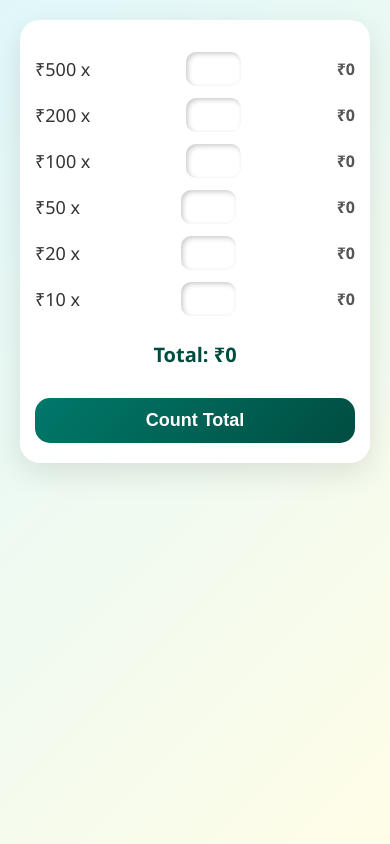
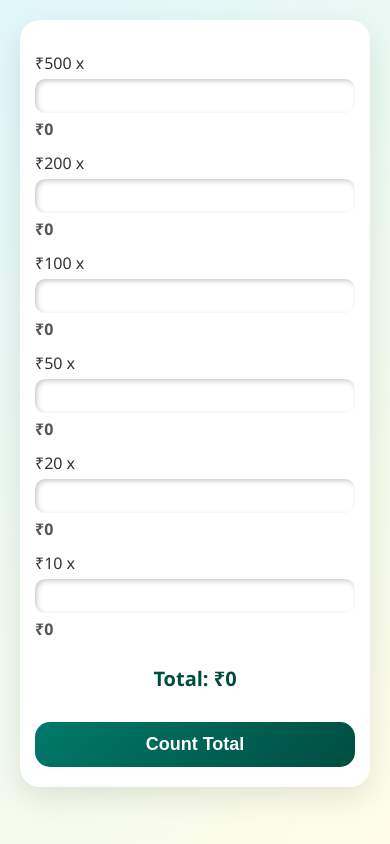
Before and after one commit to dilipsingh70/Money-coun-, a plain HTML site: page index.html in a window 390 px wide. Drawn offline with Linux system fonts and the light colour scheme.

Commit message:
Update index.html

```diff
--- a/index.html
+++ b/index.html
@@ -2,13 +2,14 @@
 <html lang="en">
 <head>
   <meta charset="UTF-8">
-  <title>Cash Counter</title>
+  <title>Dilip Cash Counter</title>
   <style>
     * {
       margin: 0;
       padding: 0;
       box-sizing: border-box;
     }
+
     body {
       font-family: 'Segoe UI', Tahoma, Geneva, Verdana, sans-serif;
       background: linear-gradient(135deg, #e0f7fa, #fffde7);
@@ -24,8 +25,8 @@
       border-radius: 20px;
       padding: 30px 25px;
       box-shadow: 0 10px 30px rgba(0,0,0,0.1);
+      width: 100%;
       max-width: 400px;
-      width: 100%;
     }
 
     .row {
@@ -82,12 +83,27 @@
       background: linear-gradient(135deg, #004d40, #00796b);
     }
 
+    /* Mobile Responsive */
     @media (max-width: 500px) {
       .container {
         padding: 20px 15px;
+        max-width: 100%;
       }
+
+      .row {
+        flex-direction: column;
+        align-items: flex-start;
+        gap: 5px;
+      }
+
+      label, span {
+        font-size: 16px;
+        width: 100%;
+        text-align: left;
+      }
+
       input[type="number"] {
-        width: 55px;
+        width: 100%;
       }
     }
   </style>
```
